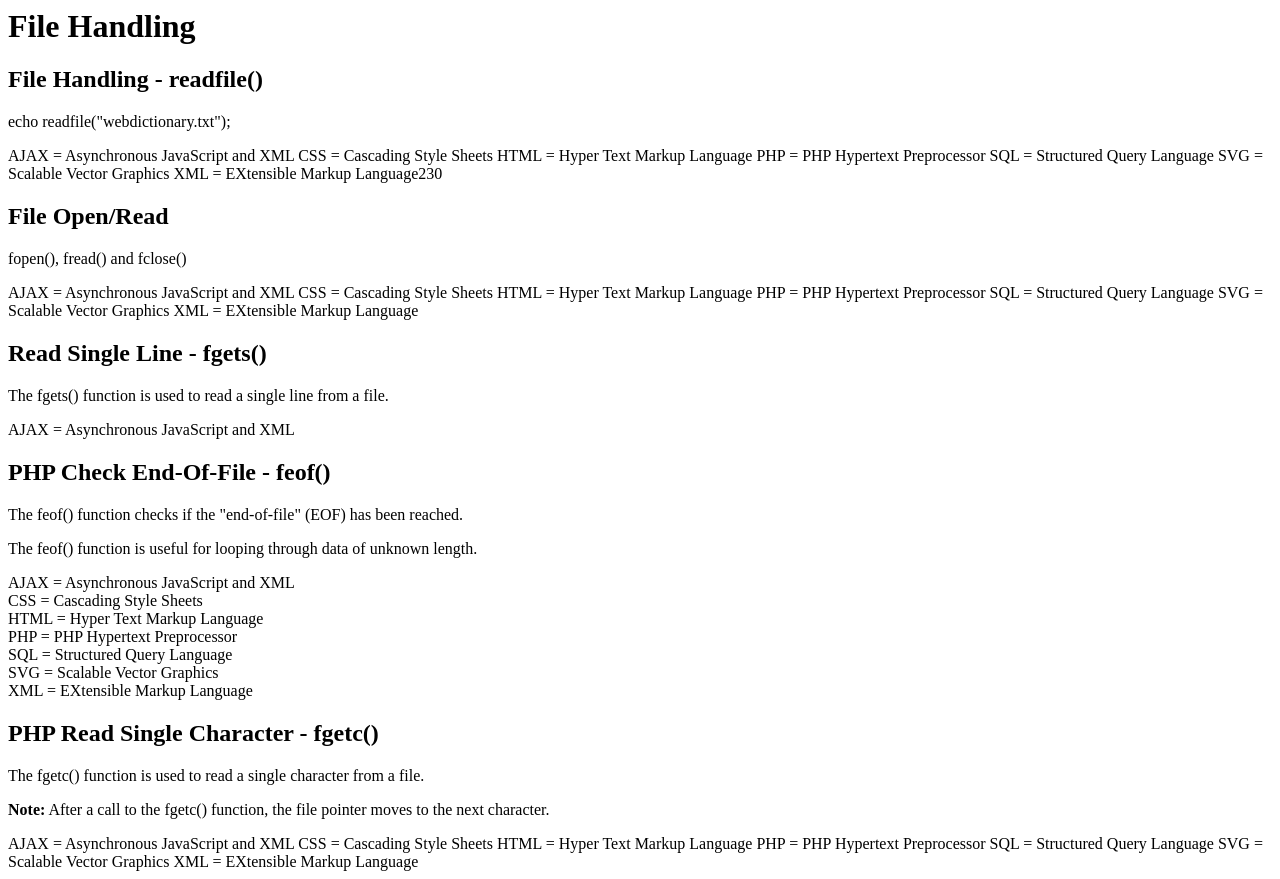
After one commit to felipesabbado/PHP, a PHP site: page /file.php in a window 1280 px wide. The commit adds this page. Run offline with PHP 8.4, Linux system fonts and the light colour scheme.

Commit message:
File handling

```diff
--- /dev/null
+++ b/W3Schools_tutorial/file.php
@@ -0,0 +1,53 @@
+<h1>File Handling</h1>
+
+<h2>File Handling - readfile()</h2>
+<p>echo readfile("webdictionary.txt");</p>
+<p>
+<?php
+echo readfile("webdictionary.txt");
+?>
+</p>
+
+<h2>File Open/Read</h2>
+<p>fopen(), fread() and fclose()</p>
+<p>
+<?php
+$myfile = fopen("webdictionary.txt", "r") or die("Unable to open file!");
+echo fread($myfile,filesize("webdictionary.txt"));
+fclose($myfile);
+?>
+</p>
+
+<h2>Read Single Line - fgets()</h2>
+<p>The fgets() function is used to read a single line from a file.</p>
+<?php
+$myfile = fopen("webdictionary.txt", "r") or die("Unable to open file!");
+echo fgets($myfile);
+fclose($myfile);
+?>
+
+<h2>PHP Check End-Of-File - feof()</h2>
+<p>The feof() function checks if the "end-of-file" (EOF) has been reached.</p>
+<p>The feof() function is useful for looping through data of unknown length.</p>
+
+<?php
+$myfile = fopen("webdictionary.txt", "r") or die("Unable to open file!");
+// Output one line until end-of-file
+while(!feof($myfile)) {
+  echo fgets($myfile) . "<br>";
+}
+fclose($myfile);
+?>
+
+<h2>PHP Read Single Character - fgetc()</h2>
+<p>The fgetc() function is used to read a single character from a file.</p>
+<p><strong>Note:</strong> After a call to the fgetc() function, the file pointer moves to the next character.</p>
+
+<?php
+$myfile = fopen("webdictionary.txt", "r") or die("Unable to open file!");
+// Output one character until end-of-file
+while(!feof($myfile)) {
+  echo fgetc($myfile);
+}
+fclose($myfile);
+?>
--- a/W3Schools_tutorial/index.php
+++ b/W3Schools_tutorial/index.php
@@ -14,9 +14,12 @@
 			<li><a href="math.php">Math</a></li>
 			<li><a href="forms.php">Forms</a></li>
 			<li><a href="form_validation.php">Form Validation</a></li>
+			<li><a href="date.php">Date</a></li>
+			<li><a href="file.php">File Handling</a></li>
 		</ul>
 	</h2>
 
 	<p>PHP Version: <?php echo phpversion(); ?></p>
+	<p>Copyright&copy; <?php echo date("Y");?></p>
 </body>
 </html>
--- /dev/null
+++ b/W3Schools_tutorial/webdictionary.txt
@@ -0,0 +1,7 @@
+AJAX = Asynchronous JavaScript and XML
+CSS = Cascading Style Sheets
+HTML = Hyper Text Markup Language
+PHP = PHP Hypertext Preprocessor
+SQL = Structured Query Language
+SVG = Scalable Vector Graphics
+XML = EXtensible Markup Language
```
Also changed, not shown: W3Schools_tutorial/date.php (added, +8 -0 lines).
